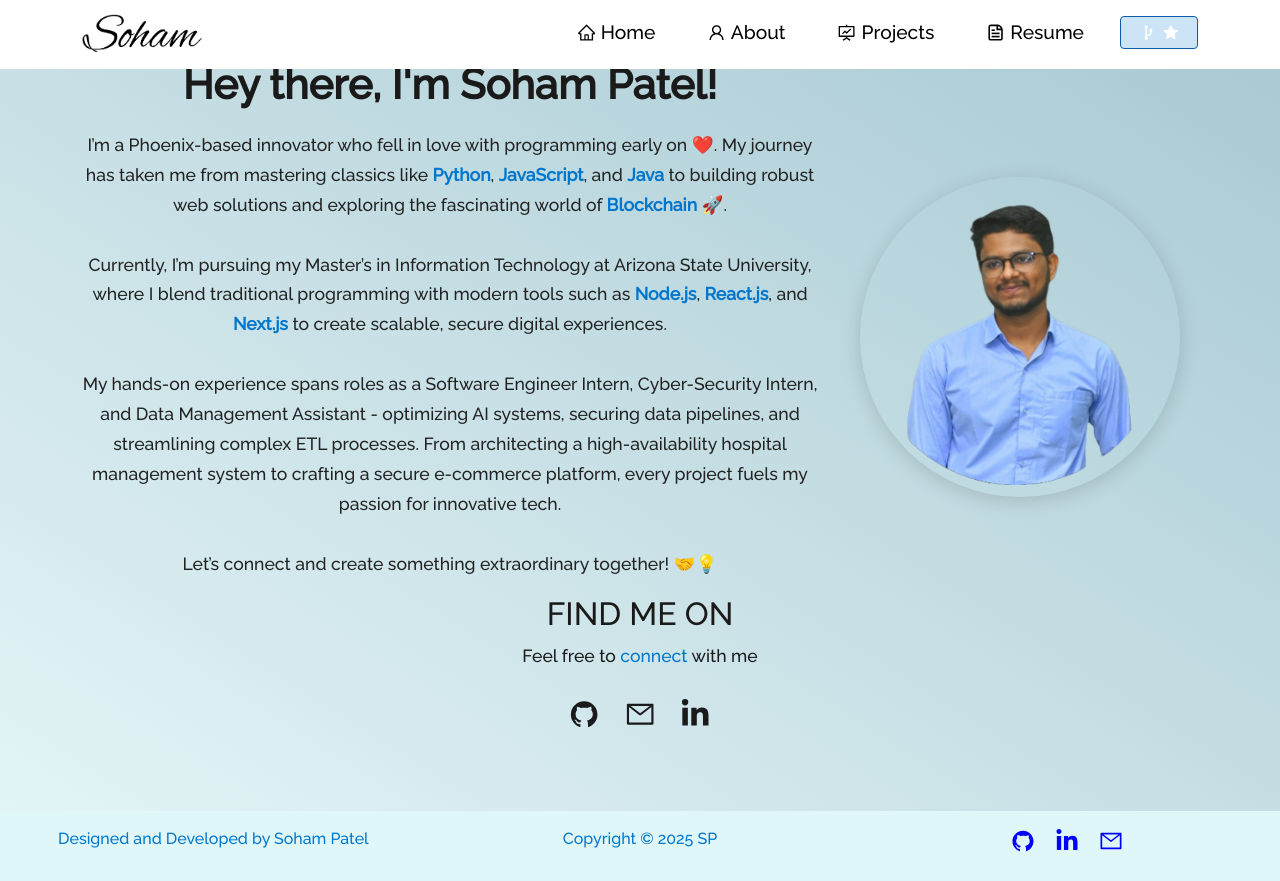
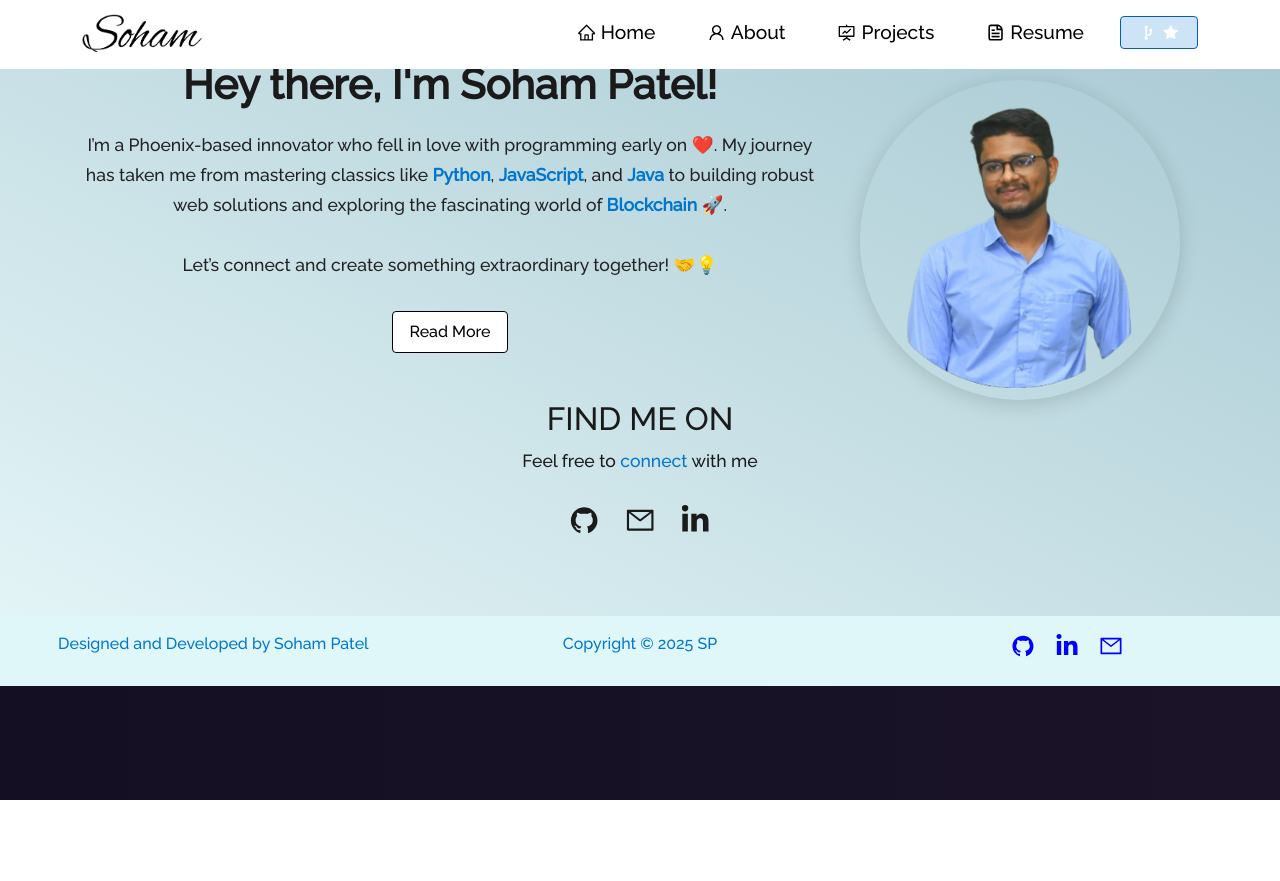
Before and after one commit to Sohamp2809/Portfolio-Soham, a React (Create React App) app: page /home2 in a window 1280 px wide. After the commit the page ends 800 px from the top, so only its background shows below. Built offline with nearby package versions, Linux system fonts and the light colour scheme.

Commit message:
Latest Version -2

```diff
--- a/package.json
+++ b/package.json
@@ -8,6 +8,7 @@
     "@testing-library/react": "^12.1.4",
     "@testing-library/user-event": "^13.5.0",
     "bootstrap": "^5.1.3",
+    "portfolio": "file:",
     "react": "^17.0.2",
     "react-bootstrap": "^2.2.1",
     "react-dom": "^17.0.2",
--- a/src/components/Home/Home.js
+++ b/src/components/Home/Home.js
@@ -209,7 +209,7 @@ function Home() {
             }}
             onClick={handleViewMyWork}
           >
-            View my work ↓
+            Introduction ↓
           </button>
         </div>
       </div>
--- a/src/components/Home/Home2.js
+++ b/src/components/Home/Home2.js
@@ -1,16 +1,17 @@
-import React from "react";
+import React, { useState } from "react";
 import { Container, Row, Col } from "react-bootstrap";
-import myImg from "../../Assets/Photo.png";
-import Tilt from "react-parallax-tilt";
-import {
-  AiFillGithub,
-  AiOutlineMail
-} from "react-icons/ai";
+import { AiFillGithub, AiOutlineMail } from "react-icons/ai";
 import { FaLinkedinIn } from "react-icons/fa";
+import myImg from "../../Assets/Photo.png"; // Adjust the path as needed
 
 function Home2() {
+  const [showMore, setShowMore] = useState(false);
+
+  const toggleShowMore = () => {
+    setShowMore(!showMore);
+  };
+
   return (
-    // We add an id="home2-section" so we can scroll here
     <Container fluid className="home-about-section" id="home2-section">
       <Container>
         <Row>
@@ -20,17 +21,44 @@ function Home2() {
             </h1>
             <p className="home-about-body">
               I’m a Phoenix-based innovator who fell in love with programming early on ❤️. My journey has taken me from mastering classics like{" "}
-              <b className="purple">Python</b>, <b className="purple">JavaScript</b>, and <b className="purple">Java</b> to building robust web solutions and exploring the fascinating world of <b className="purple">Blockchain</b> 🚀.<br /><br />
-              Currently, I’m pursuing my Master’s in Information Technology at Arizona State University, where I blend traditional programming with modern tools such as{" "}
-              <b className="purple">Node.js</b>, <b className="purple">React.js</b>, and <b className="purple">Next.js</b> to create scalable, secure digital experiences.<br /><br />
-              My hands-on experience spans roles as a Software Engineer Intern, Cyber-Security Intern, and Data Management Assistant - optimizing AI systems, securing data pipelines, and streamlining complex ETL processes. From architecting a high-availability hospital management system to crafting a secure e-commerce platform, every project fuels my passion for innovative tech.<br /><br />
+              <b className="purple">Python</b>,{" "}
+              <b className="purple">JavaScript</b>, and{" "}
+              <b className="purple">Java</b> to building robust web solutions and exploring the fascinating world of{" "}
+              <b className="purple">Blockchain</b> 🚀.
+              <br />
+              <br />
+              {showMore && (
+                <>
+                  Currently, I’m pursuing my Master’s in Information Technology at Arizona State University, where I blend traditional programming with modern tools such as{" "}
+                  <b className="purple">Node.js</b>,{" "}
+                  <b className="purple">React.js</b>, and{" "}
+                  <b className="purple">Next.js</b> to create scalable, secure digital experiences.
+                  <br />
+                  <br />
+                  My hands-on experience spans roles as a Software Engineer Intern, Cyber-Security Intern, and Data Management Assistant—optimizing AI systems, securing data pipelines, and streamlining complex ETL processes. From architecting a high-availability hospital management system to crafting a secure e-commerce platform, every project fuels my passion for innovative tech.
+                  <br />
+                  <br />
+                </>
+              )}
               Let’s connect and create something extraordinary together! 🤝💡
             </p>
+            <button
+              onClick={toggleShowMore}
+              style={{
+                cursor: "pointer",
+                background: "#fff",
+                border: "1px solid #000",
+                color: "#000",
+                padding: "0.5em 1em",
+                borderRadius: "4px",
+                marginTop: "1rem",
+              }}
+            >
+              {showMore ? "Show Less" : "Read More"}
+            </button>
           </Col>
           <Col md={4} className="myAvtar">
-            <Tilt>
-              <img src={myImg} className="img-fluid" alt="avatar" />
-            </Tilt>
+            <img src={myImg} className="img-fluid" alt="avatar" />
           </Col>
         </Row>
         <Row>
@@ -45,7 +73,7 @@ function Home2() {
                   href="https://github.com/Sohamp2809"
                   target="_blank"
                   rel="noreferrer"
-                  className="icon-colour  home-social-icons"
+                  className="icon-colour home-social-icons"
                 >
                   <AiFillGithub />
                 </a>
@@ -55,23 +83,21 @@ function Home2() {
                   href="mailto:psoham028@gmail.com"
                   target="_blank"
                   rel="noreferrer"
-                  className="icon-colour  home-social-icons"
+                  className="icon-colour home-social-icons"
                 >
-                  <AiOutlineMail/>
+                  <AiOutlineMail />
                 </a>
               </li>
-
               <li className="social-icons">
                 <a
                   href="https://www.linkedin.com/in/soham-patel-381243201/"
                   target="_blank"
                   rel="noreferrer"
-                  className="icon-colour  home-social-icons"
+                  className="icon-colour home-social-icons"
                 >
                   <FaLinkedinIn />
                 </a>
               </li>
-
             </ul>
           </Col>
         </Row>
```
Also changed, not shown: src/components/Resume/ResumeNew.js (+84 -17 lines), src/components/Home/ParticlesBackground.js (deleted), 1 other file (tests, documents, lock files or other folders).
